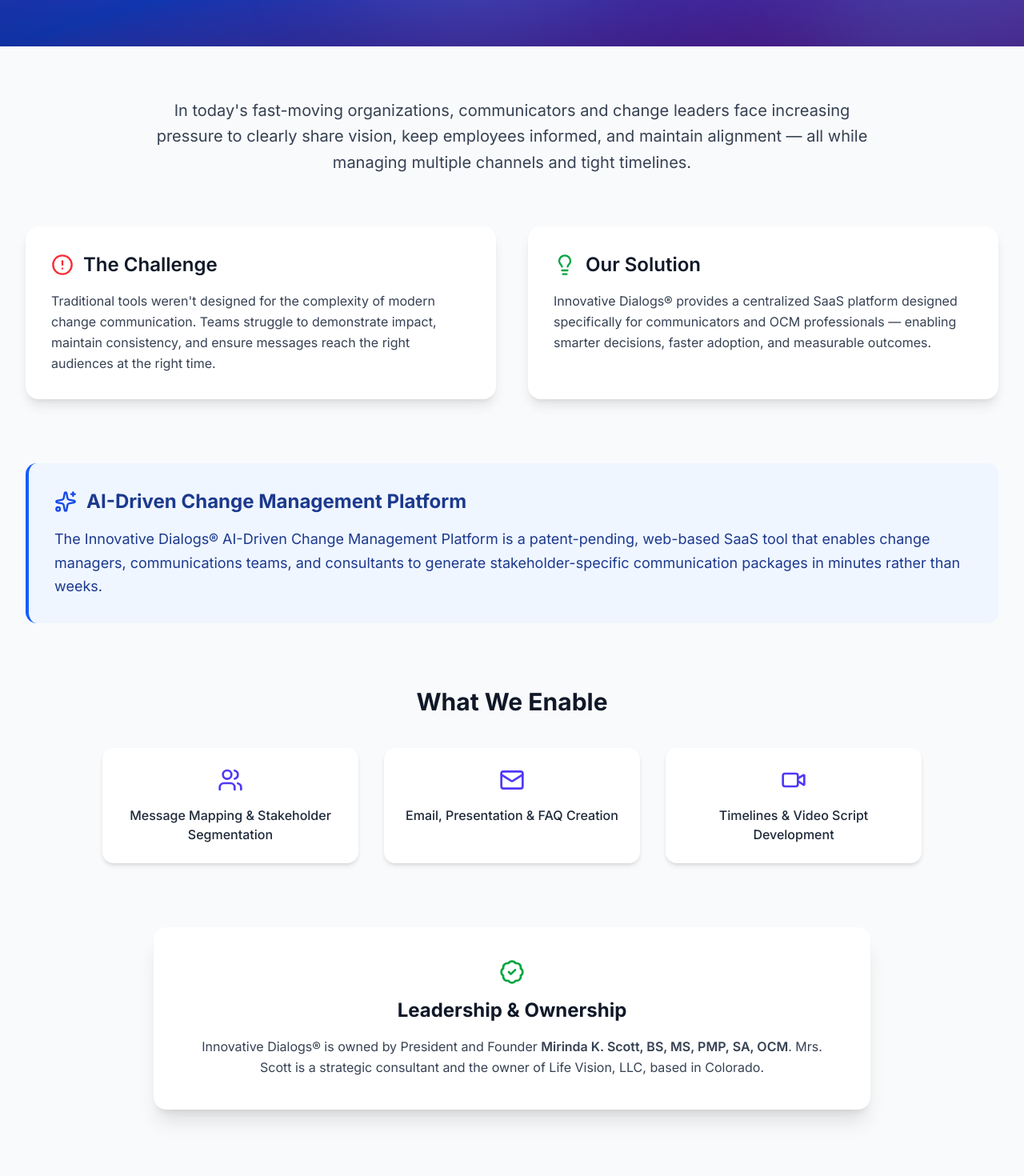
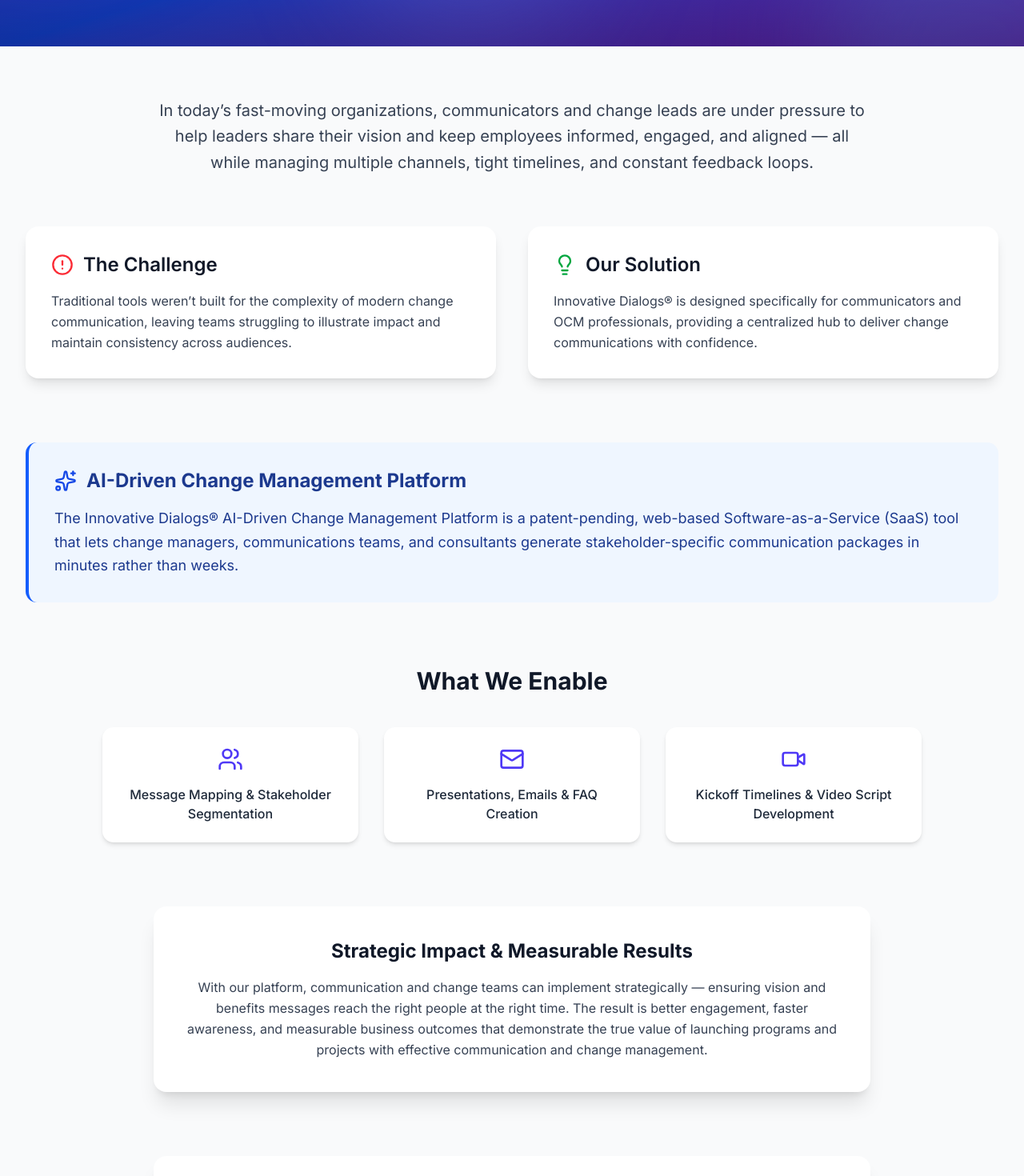
Before and after one commit to RobustAgency/ai-change-management-frontend, a Next.js app: page /about-us in a window 1280 px wide. Shown: the part 400-1870 px from the top of the page at 80% size. Built offline with nearby package versions, Linux system fonts and the light colour scheme; no server answers.

Commit message:
fix about page content fixes

```diff
--- a/app/about-us/page.tsx
+++ b/app/about-us/page.tsx
@@ -12,6 +12,7 @@ import {
 const AboutUsPage = () => {
   return (
     <div className="bg-gray-50 min-h-screen">
+      {/* HERO SECTION */}
       <section className="relative overflow-hidden text-white">
         <div className="absolute inset-0 bg-gradient-to-br from-indigo-800 via-blue-700 to-purple-800" />
 
@@ -20,10 +21,8 @@ const AboutUsPage = () => {
         <div className="absolute top-1/2 -right-32 w-96 h-96 bg-blue-400/30 rounded-full blur-3xl" />
         <div className="absolute bottom-0 left-1/3 w-80 h-80 bg-indigo-400/30 rounded-full blur-3xl" />
 
-        {/* Overlay */}
         <div className="absolute inset-0 bg-gradient-to-t from-black/30 via-black/10 to-transparent" />
 
-        {/* Content */}
         <div className="relative max-w-7xl mx-auto px-4 sm:px-6 lg:px-8 py-20 text-center">
           <div className="flex justify-center mb-5">
             <div className="p-3 rounded-full bg-white/10 backdrop-blur-md border border-white/20">
@@ -41,15 +40,19 @@ const AboutUsPage = () => {
           </p>
         </div>
       </section>
+
+      {/* INTRO */}
       <section className="max-w-7xl mx-auto px-4 sm:px-6 lg:px-8 py-16">
         <div className="max-w-4xl mx-auto text-center mb-16">
           <p className="text-lg sm:text-xl text-gray-700 leading-relaxed">
-            In today&apos;s fast-moving organizations, communicators and change
-            leaders face increasing pressure to clearly share vision, keep
-            employees informed, and maintain alignment — all while managing
-            multiple channels and tight timelines.
+            In today’s fast-moving organizations, communicators and change leads
+            are under pressure to help leaders share their vision and keep
+            employees informed, engaged, and aligned — all while managing
+            multiple channels, tight timelines, and constant feedback loops.
           </p>
         </div>
+
+        {/* CHALLENGE & SOLUTION */}
         <div className="grid grid-cols-1 md:grid-cols-2 gap-10 mb-20">
           <div className="bg-white rounded-2xl shadow-lg p-8">
             <div className="flex items-center gap-3 mb-4">
@@ -59,12 +62,12 @@ const AboutUsPage = () => {
               </h3>
             </div>
             <p className="text-gray-700 leading-relaxed">
-              Traditional tools weren&apos;t designed for the complexity of
-              modern change communication. Teams struggle to demonstrate impact,
-              maintain consistency, and ensure messages reach the right
-              audiences at the right time.
+              Traditional tools weren’t built for the complexity of modern change
+              communication, leaving teams struggling to illustrate impact and
+              maintain consistency across audiences.
             </p>
           </div>
+
           <div className="bg-white rounded-2xl shadow-lg p-8">
             <div className="flex items-center gap-3 mb-4">
               <Lightbulb className="w-7 h-7 text-green-600" />
@@ -73,12 +76,14 @@ const AboutUsPage = () => {
               </h3>
             </div>
             <p className="text-gray-700 leading-relaxed">
-              Innovative Dialogs® provides a centralized SaaS platform designed
-              specifically for communicators and OCM professionals — enabling
-              smarter decisions, faster adoption, and measurable outcomes.
+              Innovative Dialogs® is designed specifically for communicators and
+              OCM professionals, providing a centralized hub to deliver change
+              communications with confidence.
             </p>
           </div>
         </div>
+
+        {/* PLATFORM DESCRIPTION */}
         <div className="bg-blue-50 border-l-4 border-blue-600 rounded-xl p-8 mb-20">
           <div className="flex items-center gap-3 mb-4">
             <Sparkles className="w-7 h-7 text-blue-700" />
@@ -88,12 +93,14 @@ const AboutUsPage = () => {
           </div>
           <p className="text-blue-900 text-lg leading-relaxed">
             The Innovative Dialogs® AI-Driven Change Management Platform is a
-            patent-pending, web-based SaaS tool that enables change managers,
-            communications teams, and consultants to generate
+            patent-pending, web-based Software-as-a-Service (SaaS) tool that lets
+            change managers, communications teams, and consultants generate
             stakeholder-specific communication packages in minutes rather than
             weeks.
           </p>
         </div>
+
+        {/* CAPABILITIES */}
         <div className="max-w-5xl mx-auto mb-20">
           <h2 className="text-3xl font-bold text-gray-900 text-center mb-10">
             What We Enable
@@ -107,11 +114,11 @@ const AboutUsPage = () => {
               },
               {
                 icon: Mail,
-                text: "Email, Presentation & FAQ Creation",
+                text: "Presentations, Emails & FAQ Creation",
               },
               {
                 icon: Video,
-                text: "Timelines & Video Script Development",
+                text: "Kickoff Timelines & Video Script Development",
               },
             ].map((item, index) => {
               const Icon = item.icon;
@@ -129,6 +136,23 @@ const AboutUsPage = () => {
             })}
           </div>
         </div>
+
+        {/* RESULTS */}
+        <div className="bg-white rounded-2xl shadow-xl p-10 max-w-4xl mx-auto mb-20">
+          <h3 className="text-2xl font-bold text-gray-900 mb-4 text-center">
+            Strategic Impact & Measurable Results
+          </h3>
+          <p className="text-gray-700 leading-relaxed text-center">
+            With our platform, communication and change teams can implement
+            strategically — ensuring vision and benefits messages reach the
+            right people at the right time. The result is better engagement,
+            faster awareness, and measurable business outcomes that demonstrate
+            the true value of launching programs and projects with effective
+            communication and change management.
+          </p>
+        </div>
+
+        {/* LEADERSHIP */}
         <div className="bg-white rounded-2xl shadow-xl p-10 max-w-4xl mx-auto mb-20">
           <div className="flex justify-center mb-4">
             <BadgeCheck className="w-8 h-8 text-green-600" />
@@ -141,7 +165,7 @@ const AboutUsPage = () => {
             <span className="font-semibold">
               Mirinda K. Scott, BS, MS, PMP, SA, OCM
             </span>
-            . Mrs. Scott is a strategic consultant and the owner of Life Vision,
+            . Mrs. Scott is a strategic consultant and also owns Life Vision,
             LLC, based in Colorado.
           </p>
         </div>
--- a/components/home/AiProcessFlow.tsx
+++ b/components/home/AiProcessFlow.tsx
@@ -8,7 +8,7 @@ const AiProcessFlow = () => {
         <h2 className="text-4xl sm:text-5xl font-bold text-gray-900 mb-16 text-center sm:text-center">
           How Our AI Process Works
         </h2>
-        <div className="flex flex-col lg:flex-row items-center">
+        <div className="flex flex-col lg:flex-row items-center justify-center">
           <div className="lg:w-1/2 text-center lg:text-left">
             <p className="text-lg sm:text-xl text-gray-600 line-clamp-3 lg:line-clamp-none">
               Our AI-powered workflow streamlines and automates your daily
```
